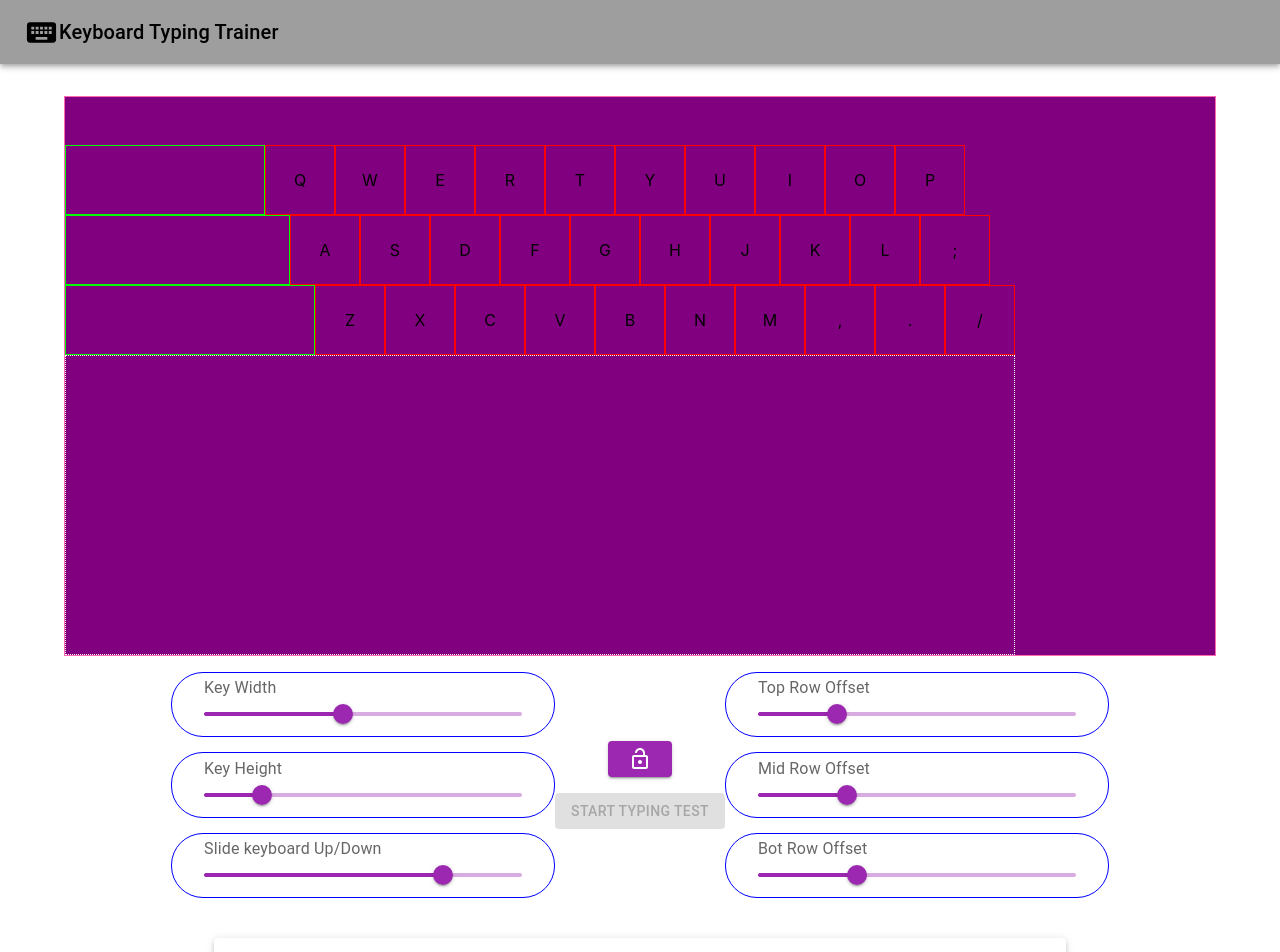
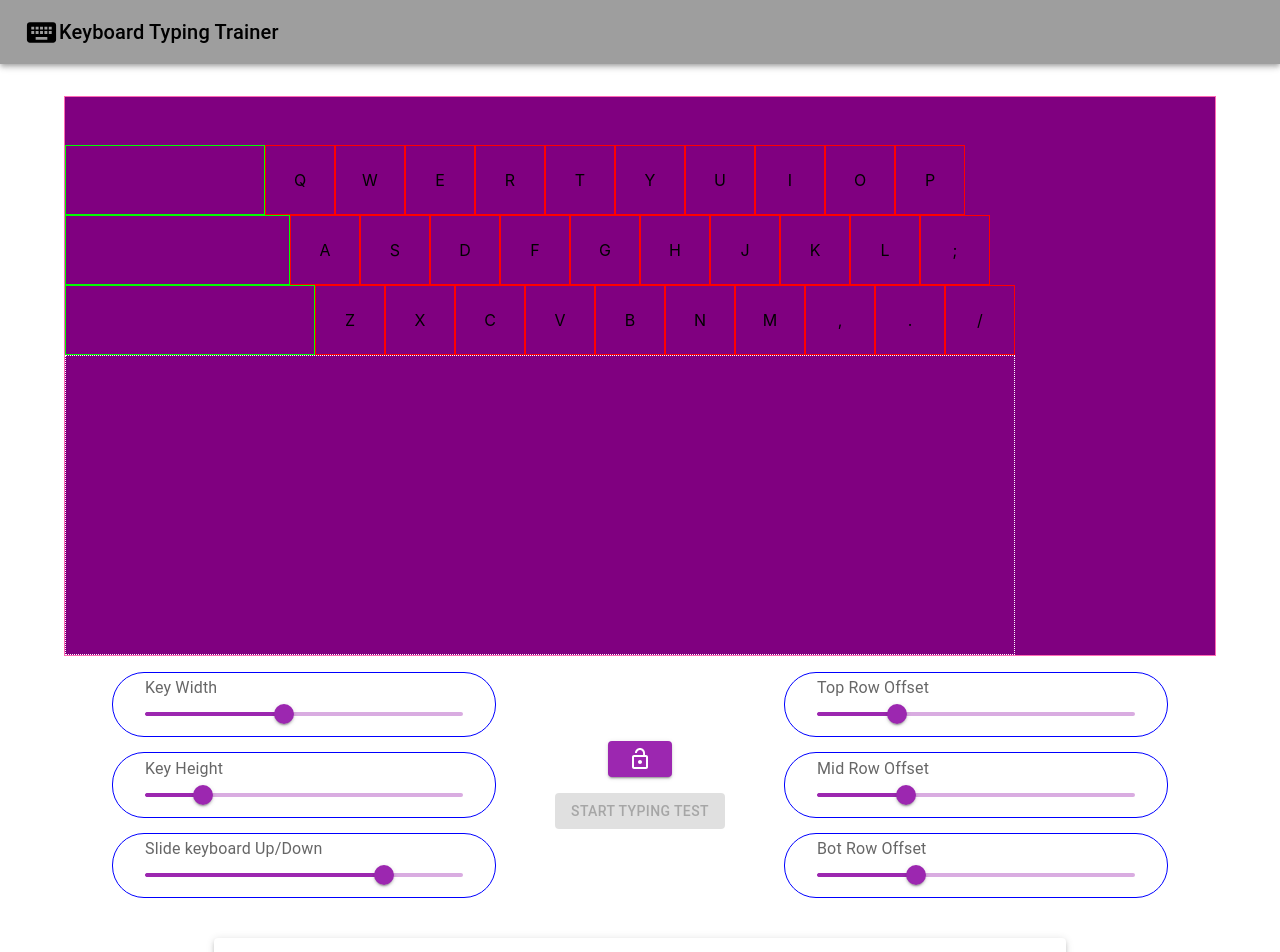
Before and after one commit to Nashtronaut/camType, a Next.js app: page / in a window 1280 px wide. Shown: the top 952 px of the page. Built offline with nearby package versions, Linux system fonts and the light colour scheme.

Commit message:
Grid Fix

```diff
--- a/components/Sliders.js
+++ b/components/Sliders.js
@@ -47,7 +47,7 @@ const Sliders = (props) => {
                     </Box>
                 </Grid>
 
-                <Grid style={{display: "flex", gap: "1rem", flexDirection: "column", justifyContent: "center", alignItems: "center", xs:3 }}>
+                <Grid style={{display: "flex", gap: "1rem", flexDirection: "column", justifyContent: "center", alignItems: "center" }} item xs={3}>
                     {lockVals &&
                     <Button variant="contained" onClick={() => setLockVals(!lockVals)}>
                         <LockIcon />
```
